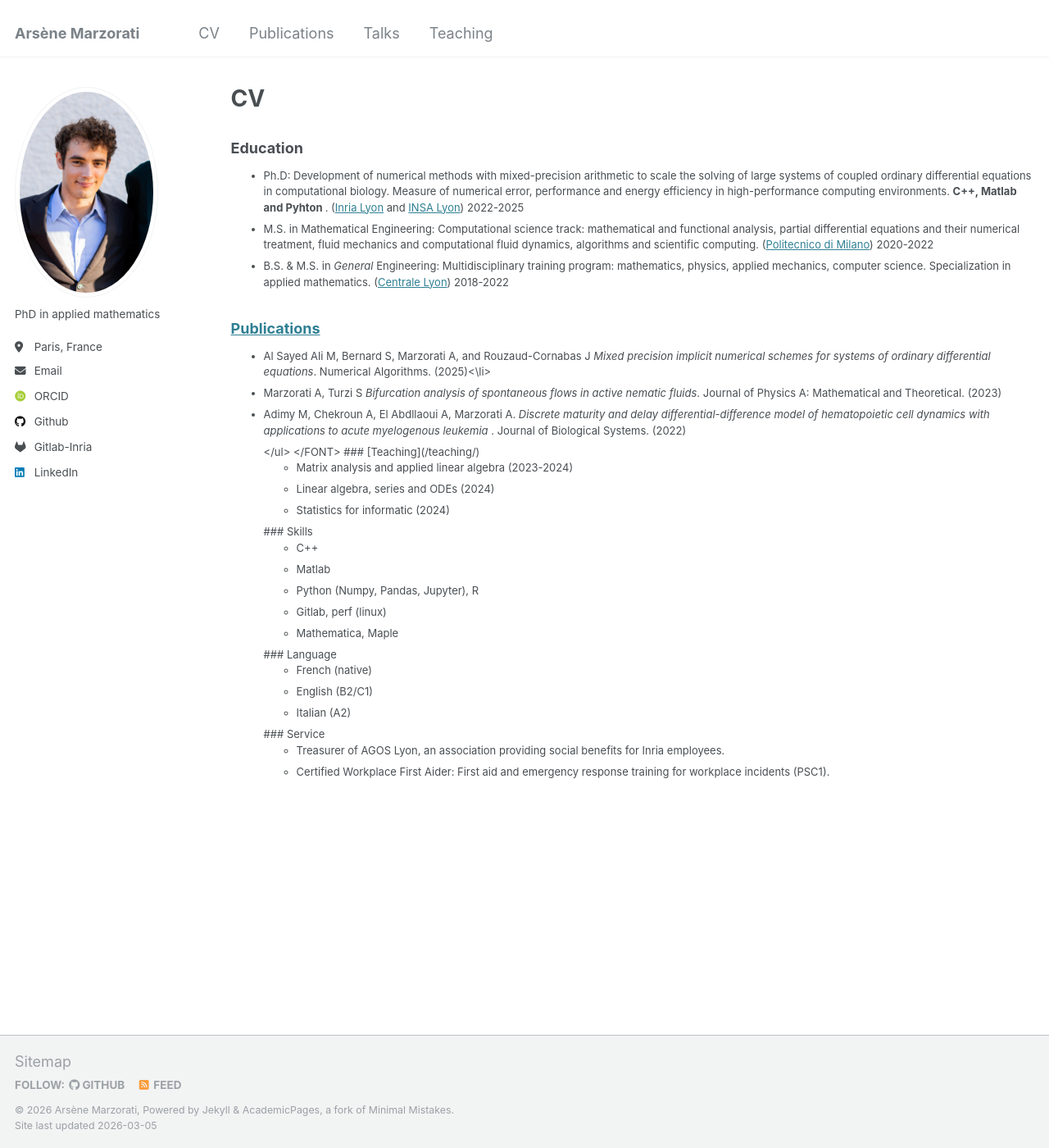
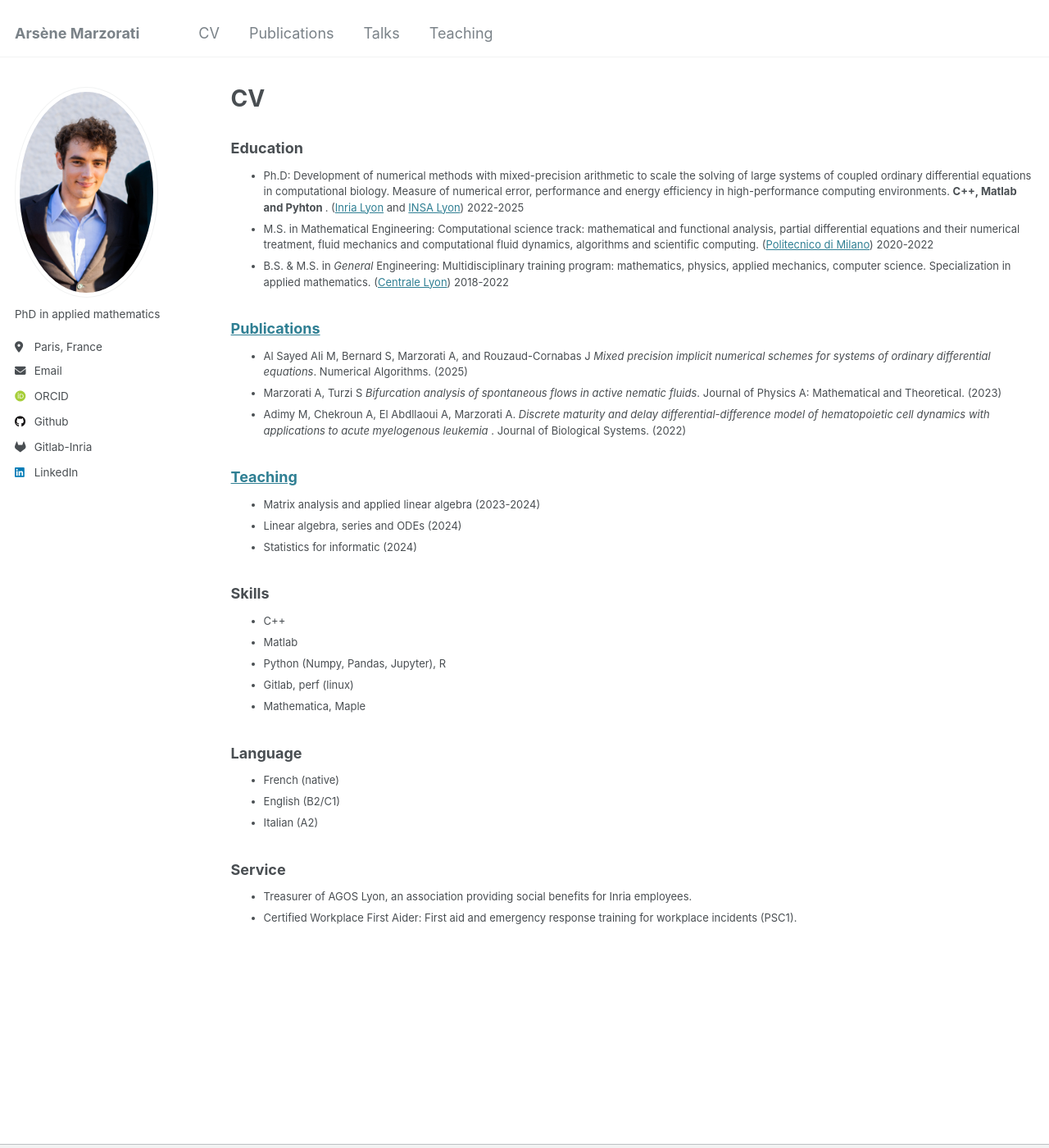
Before and after one commit to arsenemarzorati/arsenemarzorati.github.io, a Jekyll site: the page built from _pages/cv.md, in a window 1280 px wide and 1400 px high. Shown: the whole window at 82% size. Built offline with Jekyll 4.4.1, drawn with Linux system fonts in a browser that asks for light colours; some web fonts are replaced.

Commit message:
Correct balise

```diff
--- a/_pages/cv.md
+++ b/_pages/cv.md
@@ -24,7 +24,7 @@ redirect_from:
 <FONT size="2pt">
 
 <ul>
-<li> Al Sayed Ali M, Bernard S, Marzorati A, and Rouzaud-Cornabas J <i> Mixed precision implicit numerical schemes for systems of ordinary differential equations</i>. Numerical Algorithms. (2025)<\li>
+<li> Al Sayed Ali M, Bernard S, Marzorati A, and Rouzaud-Cornabas J <i> Mixed precision implicit numerical schemes for systems of ordinary differential equations</i>. Numerical Algorithms. (2025)</li>
 <li>Marzorati A, Turzi S <i> Bifurcation analysis of spontaneous flows in active nematic fluids</i>. Journal of Physics A: Mathematical and Theoretical. (2023)</li>
 <li>Adimy M, Chekroun A, El Abdllaoui A, Marzorati A. <i> Discrete maturity and delay differential-difference model of hematopoietic cell dynamics with applications to acute myelogenous leukemia </i>. Journal of Biological Systems. (2022)</li>
 </ul>
```
